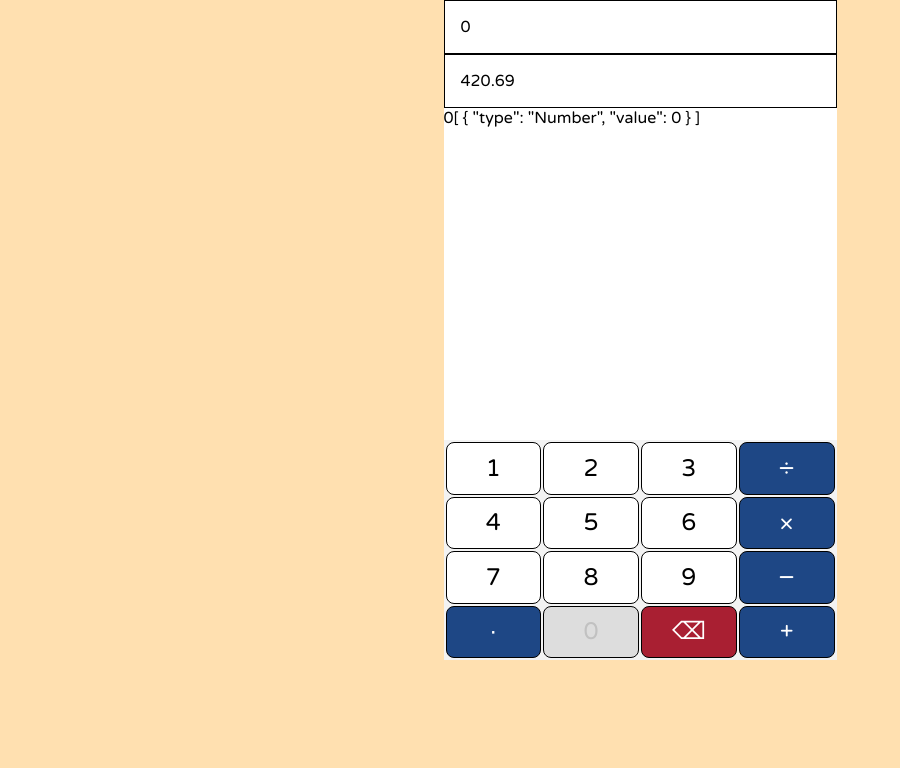
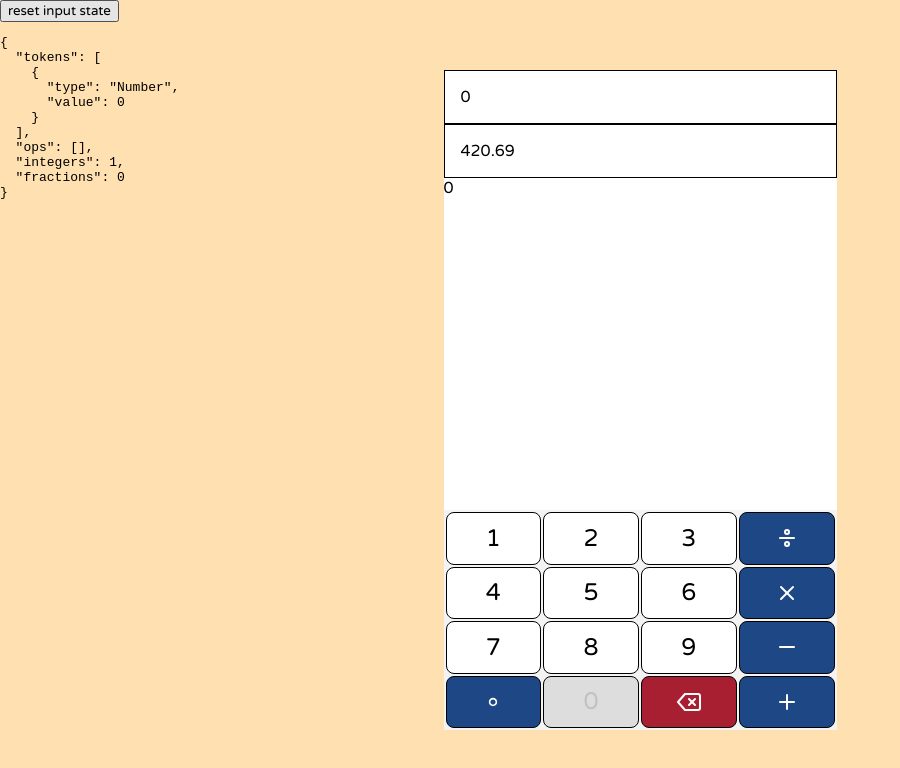
Before and after one commit to rochwu/holanda, a React (Create React App) app: page / in a window 1280 px wide. Shown: the top 768 px of the page, without its empty margins (0-900 px from the left). Built offline with nearby package versions, Linux system fonts and the light colour scheme.

Commit message:
Added icons and debug mode (#6)

```diff
--- a/package.json
+++ b/package.json
@@ -13,6 +13,7 @@
     "mathjs": "11.8.0",
     "react": "18.2.0",
     "react-dom": "18.2.0",
+    "react-icons": "^4.8.0",
     "react-scripts": "5.0.1",
     "zustand": "4.3.7"
   },
--- a/public/index.html
+++ b/public/index.html
@@ -24,8 +24,10 @@
       body {
         display: grid;
         place-content: center;
+        position: relative;
         margin: 0;
         background-color: #ffe0b0;
+        overflow: hidden;
       }
       body,
       button {
--- a/src/App.tsx
+++ b/src/App.tsx
@@ -3,8 +3,10 @@ import {FC, useRef} from 'react';
 import {Keypad} from './Keypad';
 import {Receipt} from './Receipt';
 import {useAutoResize} from './useAutoResize';
+import {Debug} from './Debug';
 
 const Container = styled.div({
+  position: 'relative',
   display: 'grid',
   maxWidth: '393px', // iPhone 14 Pro
   maxHeight: '660px',
@@ -15,12 +17,16 @@ const Container = styled.div({
 export const App: FC = () => {
   const ref = useRef<HTMLDivElement>(null);
 
+  useAutoResize();
   useAutoResize({change: ref});
 
   return (
-    <Container ref={ref}>
-      <Receipt />
-      <Keypad />
-    </Container>
+    <>
+      <Debug />
+      <Container ref={ref}>
+        <Receipt />
+        <Keypad />
+      </Container>
+    </>
   );
 };
--- /dev/null
+++ b/src/Debug.tsx
@@ -0,0 +1,31 @@
+import styled from '@emotion/styled';
+import {FC} from 'react';
+import {useStore} from './state';
+
+const Container = styled.div({
+  position: 'absolute',
+  top: 0,
+  left: 0,
+});
+
+const isDev = !!process.env.NODE_ENV?.includes('dev');
+
+const Prod: FC = () => null;
+
+const Dev: FC = () => {
+  const state = useStore((state) => state);
+
+  const reset = () => {
+    console.log('reset');
+    state.reset();
+  };
+
+  return (
+    <Container>
+      <button onClick={reset}>reset input state</button>
+      <pre>{JSON.stringify(state, null, 2)}</pre>
+    </Container>
+  );
+};
+
+export const Debug: FC = isDev ? Dev : Prod;
--- a/src/Keypad/Backspace.tsx
+++ b/src/Keypad/Backspace.tsx
@@ -3,6 +3,7 @@ import {FC} from 'react';
 import {useStore} from '../state';
 import {Cell} from './Cell';
 import {colors} from './colors';
+import {FiDelete} from 'react-icons/fi';
 
 const color = colors({
   backgroundColor: '#A91F32',
@@ -11,11 +12,13 @@ const color = colors({
 
 const Component = styled(Cell)(color);
 
-const backspaceSign = '\u232B';
-
 export const Backspace: FC = () => {
   const pop = useStore((state) => state.pop);
   const disabled = useStore(({tokens}) => tokens.length === 0);
 
-  return <Component disabled={disabled} onClick={pop} label={backspaceSign} />;
+  return (
+    <Component disabled={disabled} onClick={pop}>
+      <FiDelete />
+    </Component>
+  );
 };
--- a/src/Keypad/Cell.tsx
+++ b/src/Keypad/Cell.tsx
@@ -1,4 +1,4 @@
-import {FC} from 'react';
+import {FC, ReactNode} from 'react';
 
 import styled from '@emotion/styled';
 
@@ -8,7 +8,7 @@ const gray = (hex2: string) => {
 
 const Component = styled.button({
   display: 'grid',
-  placeItems: 'center',
+  placeContent: 'center',
   fontSize: '1.5em',
   borderRadius: '8px',
   border: '1px solid black',
@@ -22,13 +22,13 @@ const Component = styled.button({
 
 type Props = {
   onClick: () => void;
-  label: string;
+  children: ReactNode;
 } & Parameters<typeof Component>[0];
 
-export const Cell: FC<Props> = ({label, onClick, ...props}) => {
+export const Cell: FC<Props> = ({children, onClick, ...props}) => {
   return (
     <Component {...props} onClick={onClick}>
-      {label}
+      {children}
     </Component>
   );
 };
--- a/src/Keypad/Number/Number.tsx
+++ b/src/Keypad/Number/Number.tsx
@@ -6,6 +6,7 @@ import {tokenizer} from '../../tokens';
 
 const Component = styled(Cell)({
   backgroundColor: 'white',
+  color: 'black',
   ':active:not(:disabled)': {
     backgroundColor: 'lightgray',
   },
@@ -14,10 +15,7 @@ const Component = styled(Cell)({
   },
 });
 
-type ComponentProps = Omit<
-  Parameters<typeof Component>[0],
-  'onClick' | 'label'
->;
+type ComponentProps = Omit<Parameters<typeof Component>[0], 'onClick'>;
 
 export type NumberProps = {
   number: number;
@@ -40,9 +38,10 @@ export const Number: FC<NumberProps> = ({
   return (
     <Component
       onClick={click}
-      label={number.toString()}
       disabled={disabledOverride ?? disabled}
       {...props}
-    />
+    >
+      {number.toString()}
+    </Component>
   );
 };
--- /dev/null
+++ b/src/Keypad/Operator/Icon.tsx
@@ -0,0 +1,25 @@
+import {FC} from 'react';
+import {OpType} from '../../types';
+
+import {FiDelete, FiDivide, FiX, FiPlus, FiMinus} from 'react-icons/fi';
+import {RxDot} from 'react-icons/rx';
+
+type Props = {
+  op: OpType;
+};
+
+export const Icon: FC<Props> = ({op}) => {
+  switch (op) {
+    case OpType.Add:
+      return <FiPlus />;
+    case OpType.Subtract:
+      return <FiMinus />;
+    case OpType.Multiply:
+      return <FiX />;
+    case OpType.Divide:
+      return <FiDivide />;
+    case OpType.Decimal:
+    default:
+      return <RxDot />;
+  }
+};
--- a/src/Keypad/Operator/Operator.tsx
+++ b/src/Keypad/Operator/Operator.tsx
@@ -6,6 +6,7 @@ import {symbols, tokenizer} from '../../tokens';
 import {useStore} from '../../state';
 import {colors} from '../colors';
 import {previousToken} from '../../state/selectors';
+import {Icon} from './Icon';
 
 const color = colors({
   backgroundColor: '#1E4785',
@@ -14,7 +15,7 @@ const color = colors({
 
 const Component = styled(Cell)(color);
 
-type ComponentProps = Omit<Parameters<typeof Component>[0], 'label'>;
+type ComponentProps = Parameters<typeof Component>[0];
 
 export type OperatorProps = {
   op: OpType;
@@ -41,8 +42,6 @@ export const Operator: FC<OperatorProps> = ({
     return false;
   });
 
-  const label = symbols.label(op);
-
   const click = () => {
     const token = tokenizer.op(op);
 
@@ -53,8 +52,9 @@ export const Operator: FC<OperatorProps> = ({
     <Component
       {...props}
       onClick={onClickOverride ?? click}
-      label={label}
       disabled={disabledOverride ?? disabled}
-    />
+    >
+      <Icon op={op} />
+    </Component>
   );
 };
--- a/src/Receipt/Receipt.tsx
+++ b/src/Receipt/Receipt.tsx
@@ -1,6 +1,6 @@
 import styled from '@emotion/styled';
 import {FC} from 'react';
-import {reduce, stringify} from '../tokens';
+import {stringify} from '../tokens';
 import {useStore} from '../state';
 import {Field} from './Field';
 
@@ -18,7 +18,6 @@ export const Receipt: FC = () => {
       <Field onChange={change} />
       <Field value={420.69} onChange={change} />
       {stringify(tokens)}
-      {JSON.stringify(reduce(tokens), null, 2)}
     </Container>
   );
 };
--- a/src/state/state.ts
+++ b/src/state/state.ts
@@ -58,7 +58,11 @@ export const useStore = create(
           state.tokens.push(token);
 
           state.ops.push(token.op);
-          state.integers = 0; // TODO: there should be a bug somewhere about flipping ops and decimals
+
+          if (!isDecimal(token)) {
+            state.integers = 0;
+          }
+
           state.fractions = 0;
         });
       },
--- a/src/useAutoResize.ts
+++ b/src/useAutoResize.ts
@@ -8,8 +8,10 @@ type Props<Change extends Elemental, Watch extends Elemental> = {
 };
 
 const resize = (element: HTMLElement) => () => {
-  element.style.height = `${window.innerHeight}px`;
-  element.style.width = `${window.innerWidth}px`;
+  window.requestAnimationFrame(() => {
+    element.style.height = `${window.innerHeight}px`;
+    element.style.width = `${window.innerWidth}px`;
+  });
 };
 
 const isElement = (elemental: Elemental): elemental is HTMLElement => {
@@ -17,12 +19,8 @@ const isElement = (elemental: Elemental): elemental is HTMLElement => {
 };
 
 const getElement = <T extends Elemental>(
-  elemental?: T,
+  elemental: T,
 ): HTMLElement | undefined => {
-  if (!elemental) {
-    return document.body;
-  }
-
   if (!isElement(elemental)) {
     return elemental.current ?? undefined;
   }
@@ -37,8 +35,8 @@ export const useAutoResize = <
   props: Props<Change, Watch> = {},
 ) => {
   useLayoutEffect(() => {
-    const change = getElement(props.change);
-    const watch = getElement(props.watch);
+    const change = getElement(props.change ?? document.body);
+    const watch = getElement(props.watch ?? document.documentElement);
 
     if (!(change && watch)) {
       return;
```
Also changed, not shown: 1 other file (tests, documents, lock files or other folders).
